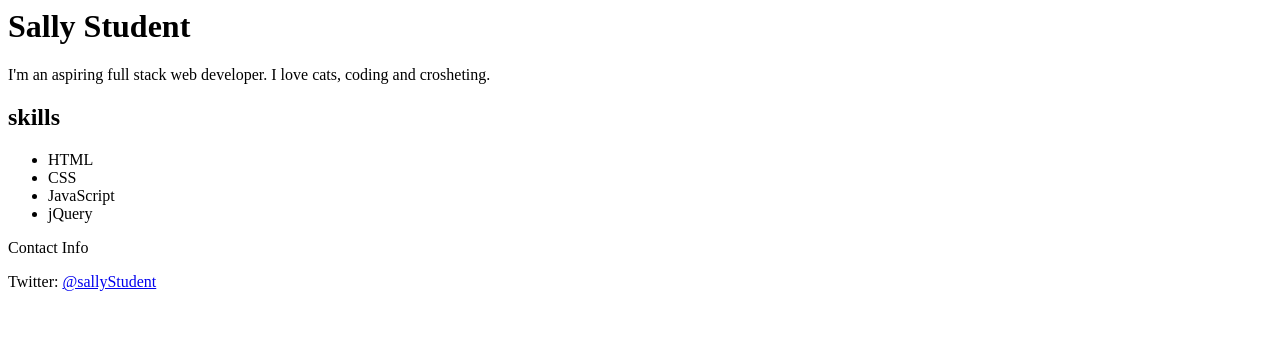
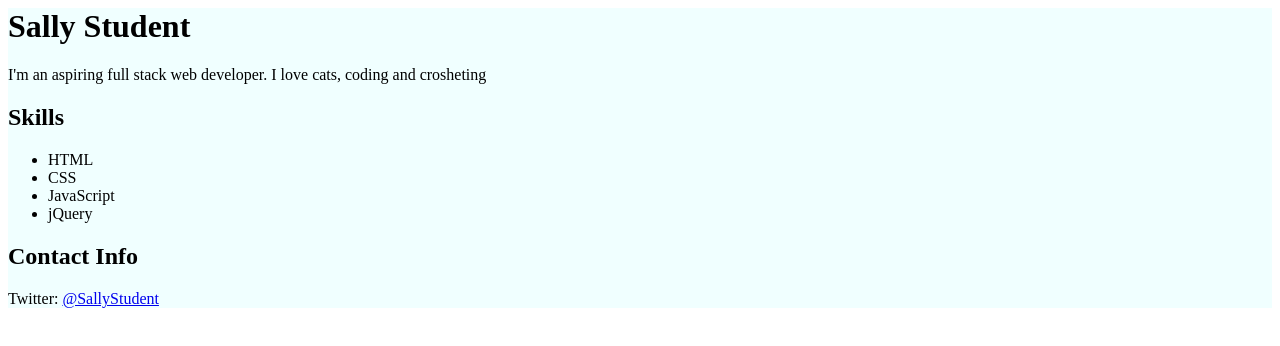
Before and after one commit to Dennispetrillo/aboutme, a plain HTML site: page index.html in a window 1280 px wide. Drawn offline with Linux system fonts and the light colour scheme.

Commit message:
more changes

```diff
--- a/index.html
+++ b/index.html
@@ -1,13 +1,24 @@
 <div>
+<!DOCTYPE html>
+<html>
+<head>
+	<title>Sally Student</title>
+	<link rel="stylesheet" type="text/css" href="main.css">
+</head>
 <h1>Sally Student</h1>
-  <p>I'm an aspiring full stack web developer. I love cats, coding and crosheting.</p>
-  <h2>skills</H2>
+<p>I'm an aspiring full stack web developer.  I love cats, coding and crosheting</p>
+<body>
+<h2>Skills</h2>
 <ul>
 	<li>HTML</li>
 	<li>CSS</li>
 	<li>JavaScript</li>
 	<li>jQuery</li>
 </ul>
-  <ht>Contact Info</h2>
-    <p>Twitter: <a href="https://twitter.com/sallyStudent">@sallyStudent</a></p>
+
+<h2>Contact Info</h2>
+<p>Twitter: <a href="https://twitter.com/sallyStudent">@SallyStudent</a></p>
+
+</body>
+</html>
 </div>
--- a/main.css
+++ b/main.css
@@ -1,5 +1,5 @@
 div {
   background-color: azure;
-  border: 1px solid aquamarine;
+  border: 1 px solid aquamarine;
   padding: 30 px;
 }
```
Lines whose indentation alone changed are shown as unchanged.
